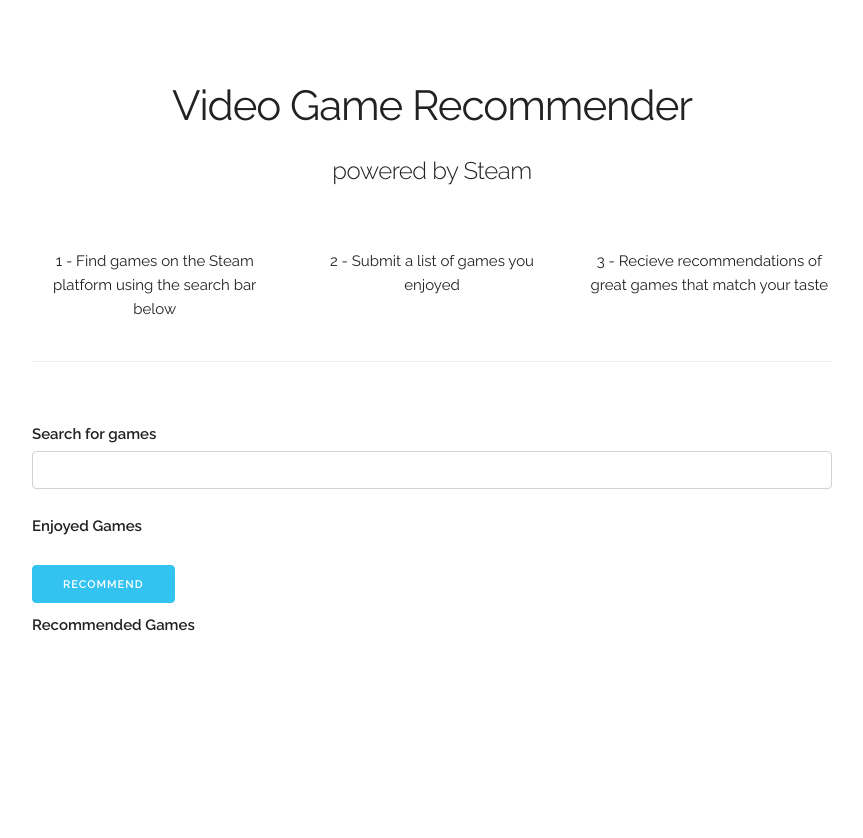
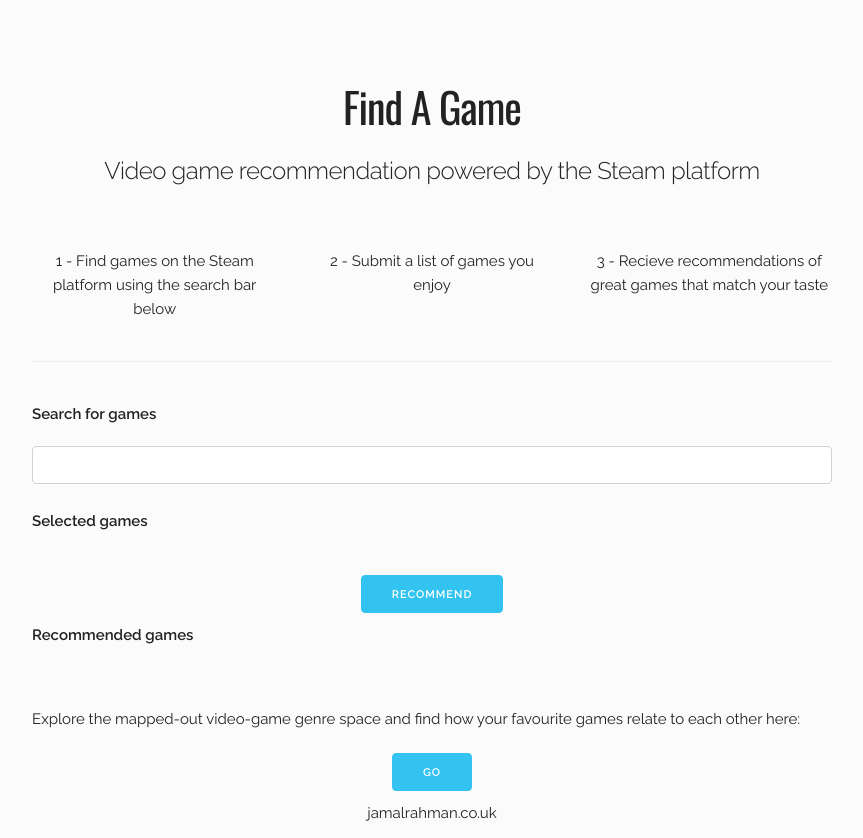
Before and after one commit to JamalRahman/Video-Game-Recommender, a Flask app: page / in a window 1280 px wide. Shown: the whole page, without its empty margins (208-1071 px from the left). Before the commit the page ends 631 px from the top, so only its background shows below. Run offline with Flask 2, Linux system fonts and the light colour scheme; parts of the project's set-up code (start-up, migrations or seed data) failed here and were passed over; some libraries are stand-ins or nearby versions.

Commit message:
fixed up site

```diff
--- a/app/src/static/css/custom.css
+++ b/app/src/static/css/custom.css
@@ -16,7 +16,7 @@
   font-weight: 600; }
 .docs-section {
   border-top: 1px solid #eee;
-  padding: 4rem 0;
+  padding: 2rem 0;
   margin-bottom: 0;}
 .value-img {
   display: block;
@@ -98,7 +98,7 @@
   .example-grid .columns {
     margin-bottom: 1.5rem; }
   .docs-section {
-    padding: 6rem 0; }
+    padding: 4rem 0; }
   .example-send-yourself-copy {
     float: right;
     margin-top: 12px; }
--- a/app/src/static/css/index.css
+++ b/app/src/static/css/index.css
@@ -6,7 +6,7 @@
 }
 
 .title{
-    font-weight: 500;
+    font-family: 'Oswald';
 }
 .searchBarContainer input{
     margin-bottom: 0;
@@ -22,10 +22,42 @@
     background-color: aliceblue;
 }
 
-#recommend {
+.button-primary {
     margin-top: 2em;
 }
 
 .delbtn:hover{
     color: red;
 }
+
+html {
+	position: relative;
+	min-height: 100%;
+}
+
+body{
+    background-color: #fbfbfc;
+    margin-bottom: 2em;
+}
+
+.center{
+    text-align: center;
+}
+
+h6{
+    font-weight: bold;
+}
+.footer{
+    position: absolute;
+    left: 0;
+    bottom: -2.5em;
+    width: 100%;
+    padding-bottom: 0.5em;
+    height:2em;
+    text-align: center;
+}
+.footer a{
+    color: inherit;
+    text-decoration: inherit;
+
+}
--- a/app/src/templates/index.html
+++ b/app/src/templates/index.html
@@ -5,7 +5,7 @@
     <!-- Basic Page Needs
     –––––––––––––––––––––––––––––––––––––––––––––––––– -->
     <meta charset="utf-8">
-    <title>Game Recommender</title>
+    <title>Find A Game</title>
 
     <!-- Mobile Specific Metas
     –––––––––––––––––––––––––––––––––––––––––––––––––– -->
@@ -14,6 +14,8 @@
     <!-- FONT
     –––––––––––––––––––––––––––––––––––––––––––––––––– -->
     <link href="//fonts.googleapis.com/css?family=Raleway:400,300,600" rel="stylesheet" type="text/css">
+    <link href="https://fonts.googleapis.com/css2?family=Oswald:wght@400;500&display=swap" rel="stylesheet">
+
 
     <!-- CSS
     –––––––––––––––––––––––––––––––––––––––––––––––––– -->
@@ -33,15 +35,15 @@
   <body>
     <div class='container'>
       <section class="header">
-        <h2 class="title">Video Game Recommender</h2>
-        <h5>powered by Steam</h5>
+        <h2 class="title">Find A Game</h2>
+        <h5>Video game recommendation powered by the Steam platform</h5>
 
         <div class="value-props row">
           <div class="four columns value-prop">
             1 - Find games on the Steam platform using the search bar below
           </div>
           <div class="four columns value-prop">
-            2 - Submit a list of games you enjoyed
+            2 - Submit a list of games you enjoy
           </div>
           <div class="four columns value-prop">
             3 - Recieve recommendations of great games that match your taste
@@ -52,25 +54,36 @@
       <div class='docs-section' id="main">
 
         <form autocomplete="off">
-          <label for="exampleMessage">Search for games</label>
+          <h6>Search for games</h6>
           <div class="searchBarContainer">
             <input class="u-full-width patternSearchBar" type="text" placeholder="" id="patternSearchInput">
           </div>
         </form>
 
         <div id="tracked-games">
-          <label id='enjoyed-title' for="exampleMessage">Enjoyed Games</label>
+          <h6 id='enjoyed-title' for="exampleMessage">Selected games</label>
 
         </div>
 
-
-        <button class='button button-primary' id='recommend' onClick=getRecommendation()>Recommend</button>
+        <div class='center'>
+          <button class='button button-primary' id='recommend' onClick=getRecommendation()>Recommend</button>
+        </div>
 
         <div id="recommended-games">
-          <label id='enjoyed-title' for="exampleMessage">Recommended Games</label>
+          <h6 id='enjoyed-title' for="exampleMessage">Recommended games</label>
 
         </div>
       </div>
+
+      <div>
+        Explore the mapped-out video-game genre space and find how your favourite games relate to each other here:
+        <div class='center'>
+          <a class='button button-primary' id='go' href='/map'>Go</a>
+        </div>
+      </div>
+      <section class='footer'>
+        <a href="https://jamalrahman.co.uk">jamalrahman.co.uk</a>
+      </section>
     </div>
   </body>
 </html>
```
